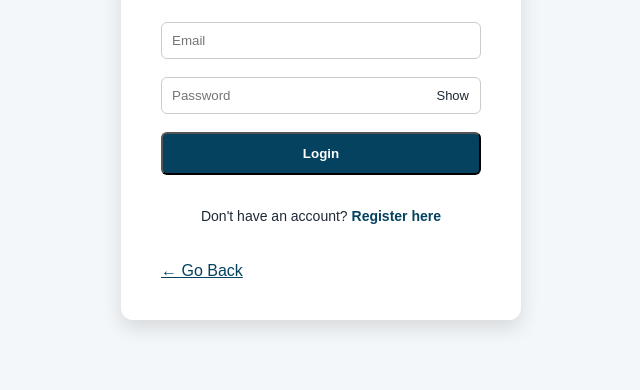
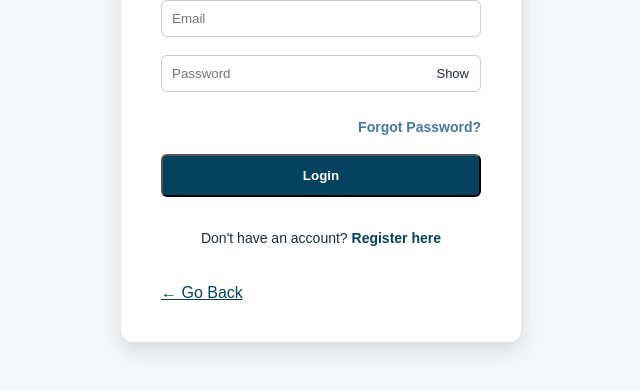
Before and after one commit to abeer191104/diab-muaazir, a website with bundled scripts: page login.html in a window 1280 px wide. Shown: the part 314-704 px from the top of the page, without its empty margins (319-959 px from the left). Built offline with nearby package versions, Linux system fonts and the light colour scheme; no server answers.

Commit message:
Update login.html

```diff
--- a/login.html
+++ b/login.html
@@ -25,6 +25,11 @@
   <span id="togglePassword" class="toggle">Show</span>
 </div>
 </div>
+  <div class="forgot-password">
+  <a href="#" id="forgotPasswordLink">
+    Forgot Password?
+  </a>
+</div>
   <small id="loginError" class="error-message"></small>
       <button type="submit" class="btn">Login</button>
 
```
